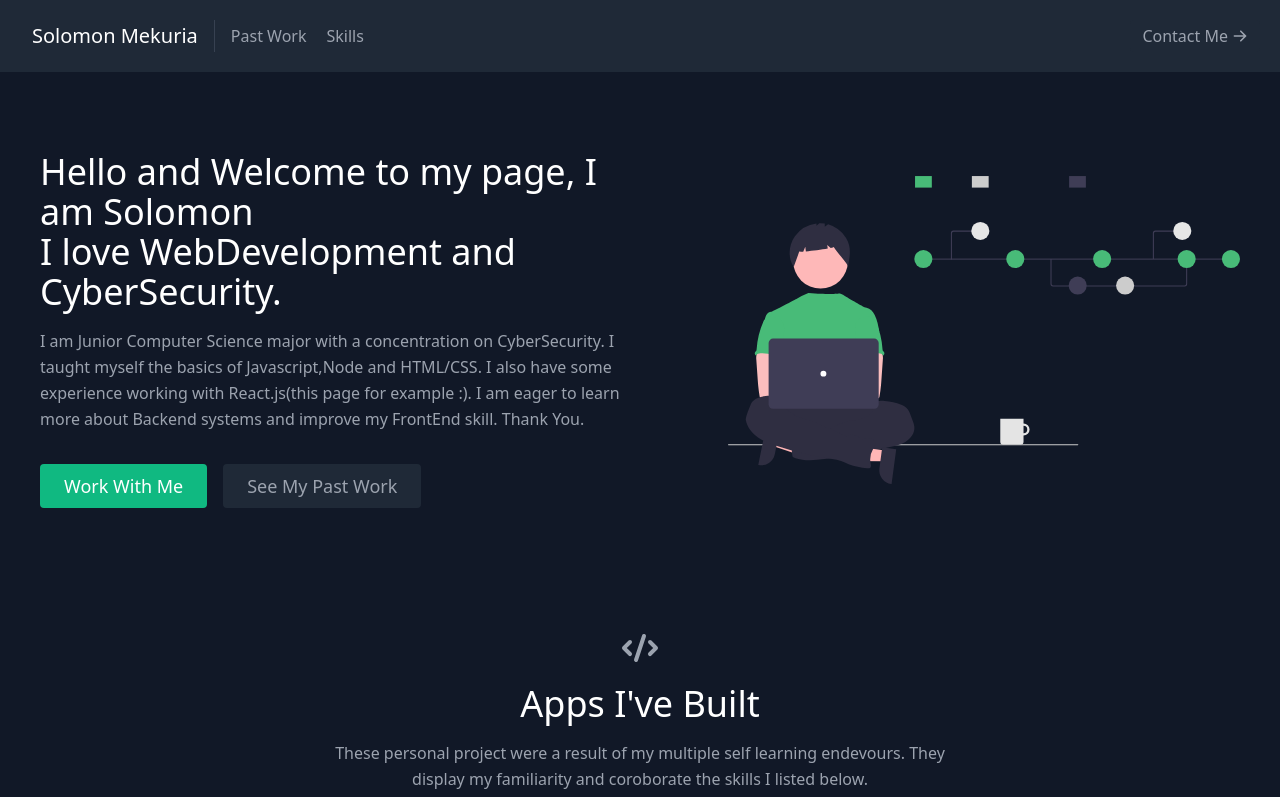
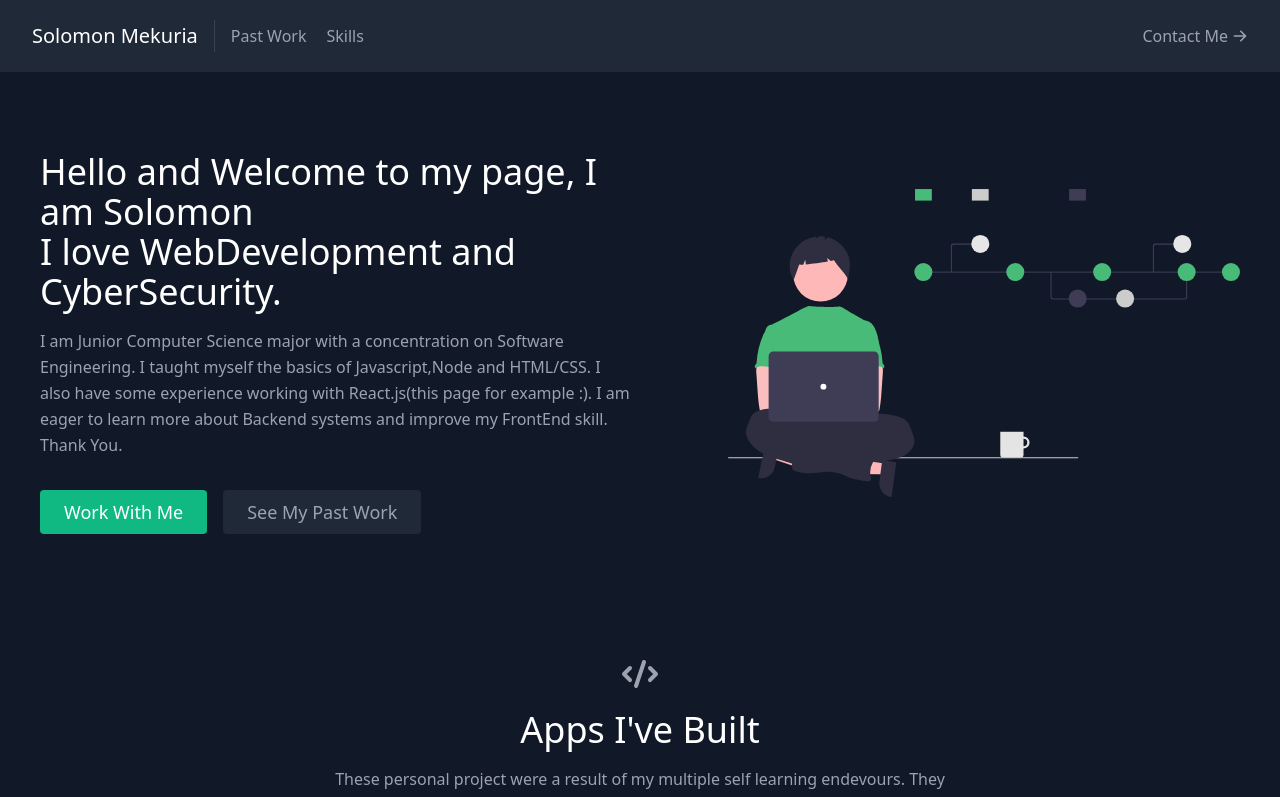
Before and after one commit to smekuria1/Porfolio, a React (Create React App) app: page / in a window 1280 px wide. Shown: the top 797 px of the page. Built offline with nearby package versions, Linux system fonts and the light colour scheme.

Commit message:
Minor change to About section

```diff
--- a/src/components/About.js
+++ b/src/components/About.js
@@ -10,8 +10,8 @@ function About() {
             CyberSecurity.
           </h1>
           <p className="mb-8 leading-relaxed">
-            I am Junior Computer Science major with a concentration on
-            CyberSecurity. I taught myself the basics of Javascript,Node and
+            I am Junior Computer Science major with a concentration on Software
+            Engineering. I taught myself the basics of Javascript,Node and
             HTML/CSS. I also have some experience working with React.js(this
             page for example :). I am eager to learn more about Backend systems
             and improve my FrontEnd skill. Thank You.
```
